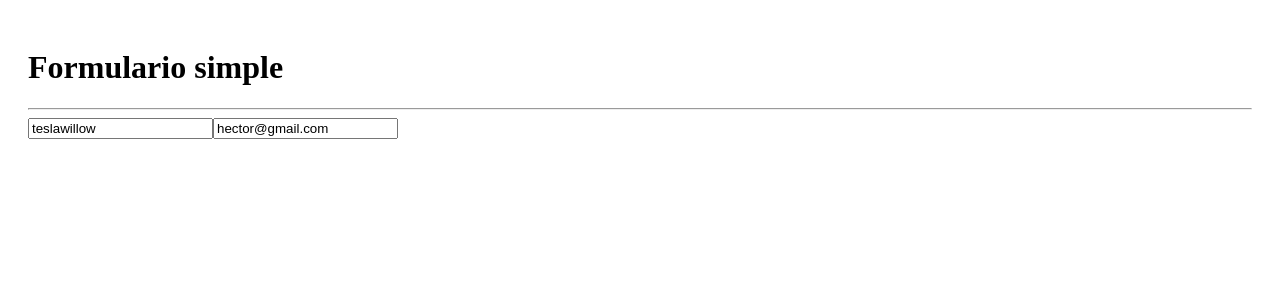
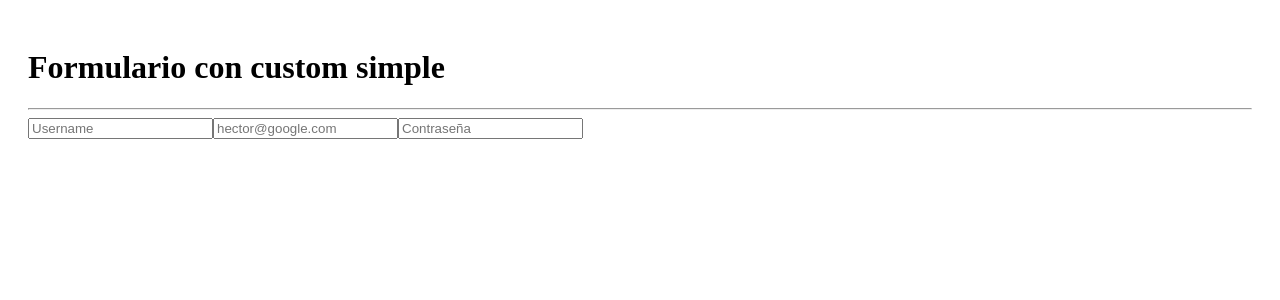
Before and after one commit to TeslaWillow/05-hook-app, a React app: page / in a window 1280 px wide. Shown: the top 300 px of the page. Built offline with nearby package versions, Linux system fonts and the light colour scheme; the HTML template or start-up script is replaced by a standard one.

Commit message:
Custom Hook with form.

```diff
--- a/src/02-useEffect/Message.jsx
+++ b/src/02-useEffect/Message.jsx
@@ -1,12 +1,18 @@
-import { useEffect } from "react"
+import { useEffect, useState } from "react"
 
 export const Message = () => {
 
+    const [coords, setCoords] = useState({ x:0, y:0 });
+
     useEffect(() => {
-      console.log("Message mounted");
+      const onMouseMove = ({x, y})  => {
+        console.log(coords);
+        setCoords({x, y});
+      }
 
+      window.addEventListener('mousemove', onMouseMove);
       return () => {
-        console.log("Message unmounted");
+        window.removeEventListener('mousemove', onMouseMove);
       }
     }, [])
 
--- /dev/null
+++ b/src/02-useEffect/SimpleFormWithCustomHook.jsx
@@ -0,0 +1,51 @@
+import { Message } from "./Message";
+import { useForm } from "../hooks/useForm";
+
+export const SimpleWithCustomHook = () => {
+
+    const { formState, onInputChange, username, email, password } = useForm({
+        username: '',
+        email: '',
+        password: ''
+    });
+
+    // const { username, email, password } = formState;
+
+    return (
+        <>
+            <h1>Formulario con custom simple</h1>
+            <hr />
+
+            <input
+                type="text"
+                className="form-control"
+                placeholder="Username"
+                name="username"
+                value={username}
+                onChange={onInputChange}
+            />
+
+            <input
+                type="email"
+                className="form-control mt-2"
+                placeholder="hector@google.com"
+                name="email"
+                value={email}
+                onChange={onInputChange}
+            />
+
+            <input
+                type="password"
+                className="form-control mt-2"
+                placeholder="Contraseña"
+                name="password"
+                value={password}
+                onChange={onInputChange}
+            />
+
+            {
+                username === 'teslawillow2' && <Message />
+            }
+        </>
+    )
+}
--- /dev/null
+++ b/src/hooks/useForm.js
@@ -0,0 +1,21 @@
+import { useState } from "react";
+
+export const useForm = ( initialForm = {} ) => {
+
+    const [formState, setFormState] = useState(initialForm);
+
+    const onInputChange = ({target}) => {
+        const { name, value } = target;
+        setFormState({
+            ...formState,
+            [name]: value
+        });
+        console.log({ name, value });
+    }
+
+    return {
+        ...formState,
+        formState,
+        onInputChange
+    }
+}
--- a/src/main.jsx
+++ b/src/main.jsx
@@ -4,10 +4,11 @@ import { createRoot } from 'react-dom/client'
 import './index.css'
 // import { CounterApp } from './01-useState/CounterApp'
 // import { CounterWithCustomHook } from './01-useState/CounterWithCustomHook'
-import { SimpleForm } from './02-useEffect/SimpleForm'
+// import { SimpleForm } from './02-useEffect/SimpleForm'
+import { SimpleWithCustomHook } from './02-useEffect/SimpleFormWithCustomHook'
 
 createRoot(document.getElementById('root')).render(
   <StrictMode>
-    <SimpleForm />
+    <SimpleWithCustomHook />
   </StrictMode>,
 )
```
